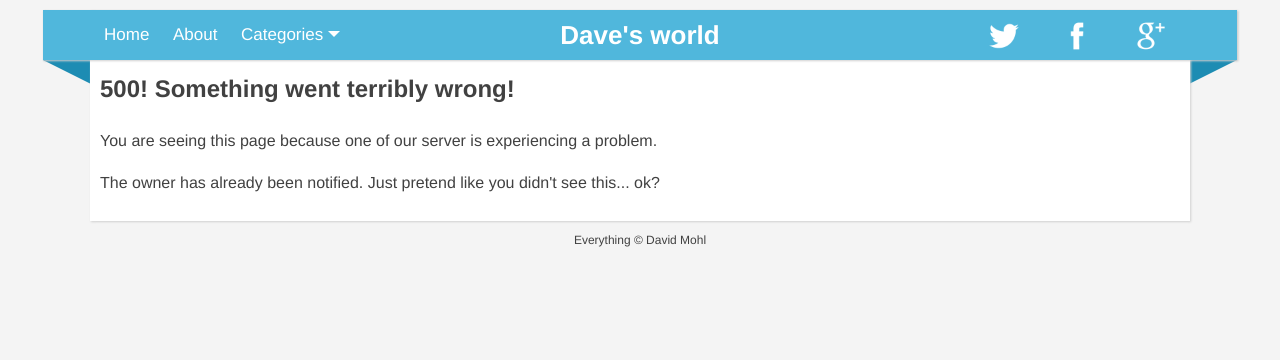
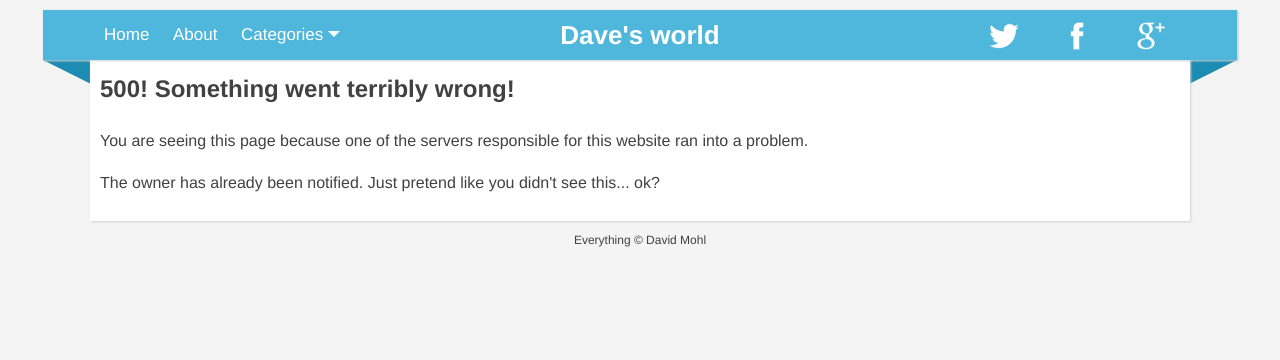
Before and after one commit to dabido/davecx, a Django app: template davecx/templates/500.html in a window 1280 px wide. Shown: the top 360 px of the page. Run offline with Django 3.2, Linux system fonts and the light colour scheme; the template is opened without the code that fills it, so the values that code supplies are empty; some web fonts are replaced.

Commit message:
small typo

```diff
--- a/davecx/templates/500.html
+++ b/davecx/templates/500.html
@@ -3,7 +3,7 @@
 {% block content %}
 <section class="error">
 	<h2>500! Something went terribly wrong!</h2>
-	<p>You are seeing this page because one of our server is experiencing a problem.</p>
+	<p>You are seeing this page because one of the servers responsible for this website ran into a problem.</p>
 	<p>The owner has already been notified. Just pretend like you didn't see this... ok?</p>
 </section>
 {% endblock content %}
```
